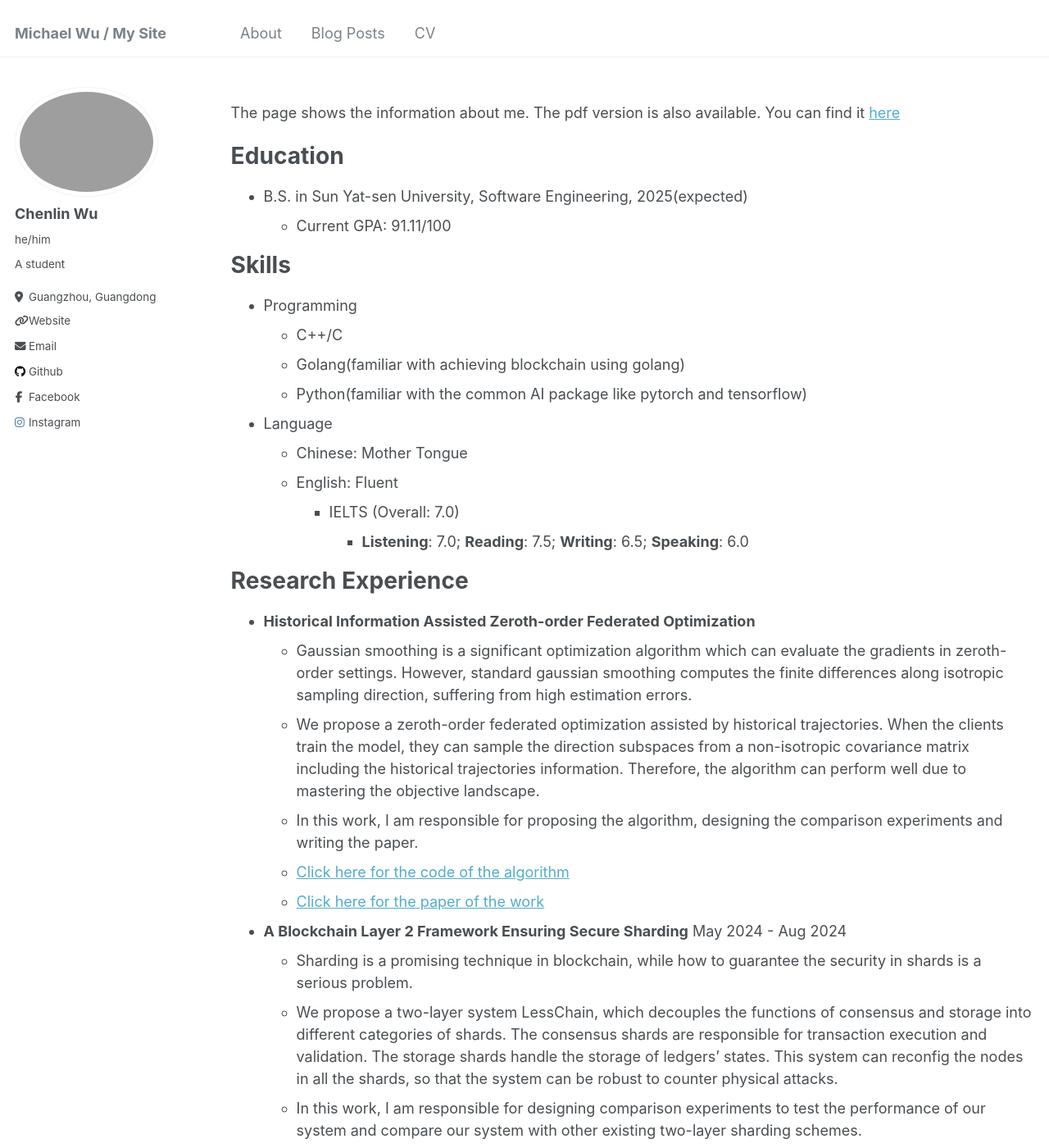
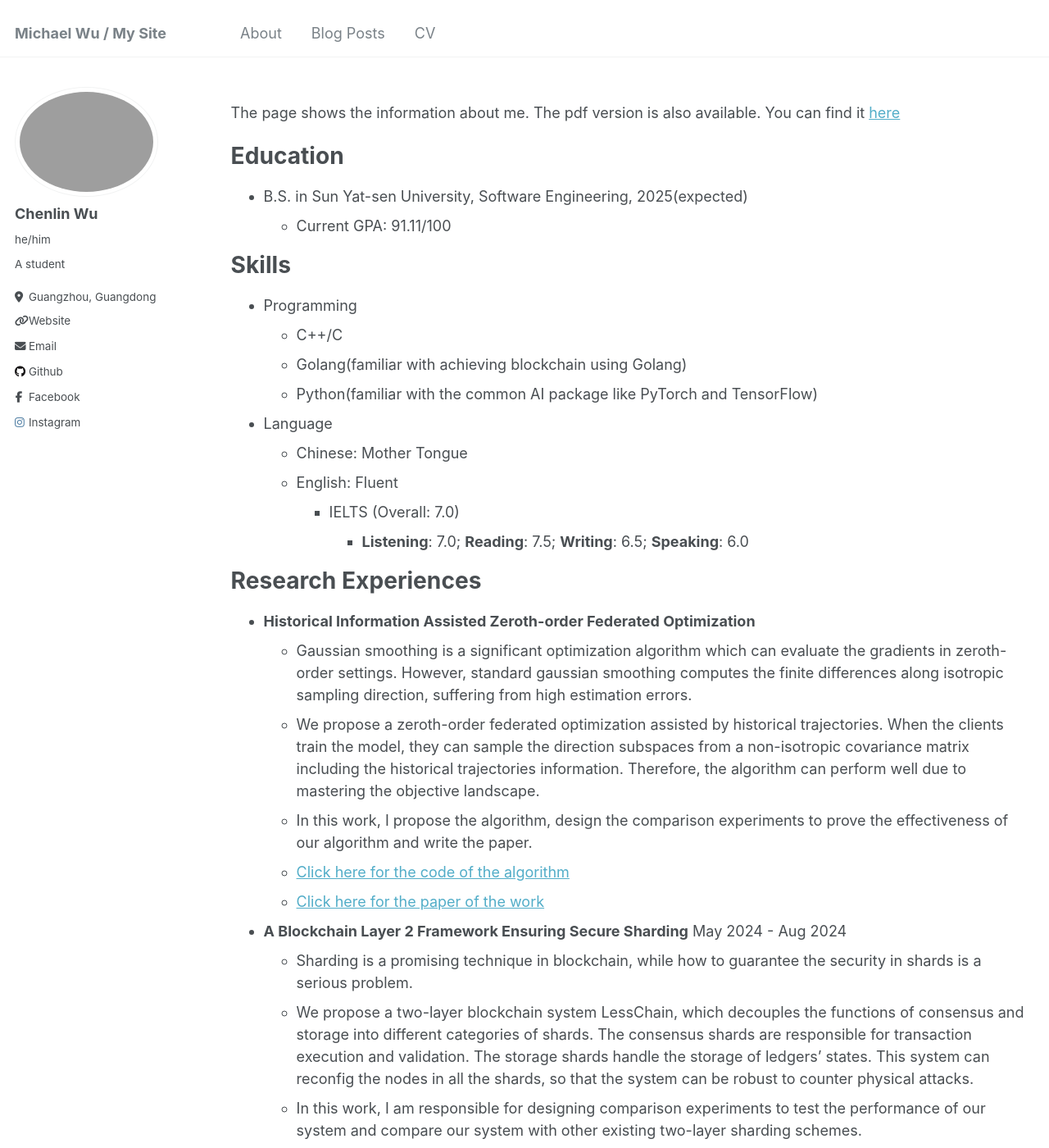
Before and after one commit to Michael112233/Michael112233.github.io, a Jekyll site: the page built from _pages/cv.md, in a window 1280 px wide and 1400 px high. Shown: the whole window at 82% size. Built offline with Jekyll 4.4.1, drawn with Linux system fonts in a browser that asks for light colours.

Commit message:
modified:   _pages/cv.md

```diff
--- a/_pages/cv.md
+++ b/_pages/cv.md
@@ -20,8 +20,8 @@ Skills
 ======
 * Programming
   * C++/C
-  * Golang(familiar with achieving blockchain using golang)
-  * Python(familiar with the common AI package like pytorch and tensorflow)
+  * Golang(familiar with achieving blockchain using Golang)
+  * Python(familiar with the common AI package like PyTorch and TensorFlow)
 * Language
   * Chinese: Mother Tongue
   * English: Fluent
@@ -29,18 +29,18 @@ Skills
       * **Listening**: 7.0; **Reading**: 7.5; **Writing**: 6.5; **Speaking**: 6.0
 
 
-Research Experience
+Research Experiences
 ======
 * **Historical Information Assisted Zeroth-order Federated Optimization**
   * Gaussian smoothing is a significant optimization algorithm which can evaluate the gradients in zeroth-order settings. However, standard gaussian smoothing computes the finite differences along isotropic sampling direction, suffering from high estimation errors.
   * We propose a zeroth-order federated optimization assisted by historical trajectories. When the clients train the model, they can sample the direction subspaces from a non-isotropic covariance matrix including the historical trajectories information. Therefore, the algorithm can perform well due to mastering the objective landscape.
-  * In this work, I am responsible for proposing the algorithm, designing the comparison experiments and writing the paper.
+  * In this work, I propose the algorithm, design the comparison experiments to prove the effectiveness of our algorithm and write the paper.
   * [Click here for the code of the algorithm](https://github.com/Michael112233/Federated-Learning-ZO)
   * [Click here for the paper of the work](https://arxiv.org/abs/2409.15955)
 
 * **A Blockchain Layer 2 Framework Ensuring Secure Sharding** May 2024 - Aug 2024
   * Sharding is a promising technique in blockchain, while how to guarantee the security in shards is a serious problem.
-  * We propose a two-layer system LessChain, which decouples the functions of consensus and storage into different categories of shards. The consensus shards are responsible for transaction execution and validation. The storage shards handle the storage of ledgers' states. This system can reconfig the nodes in all the shards, so that the system can be robust to counter physical attacks.
+  * We propose a two-layer blockchain system LessChain, which decouples the functions of consensus and storage into different categories of shards. The consensus shards are responsible for transaction execution and validation. The storage shards handle the storage of ledgers' states. This system can reconfig the nodes in all the shards, so that the system can be robust to counter physical attacks.
   * In this work, I am responsible for designing comparison experiments to test the performance of our system and compare our system with other existing two-layer sharding schemes.
 
 Other Experiences
```
